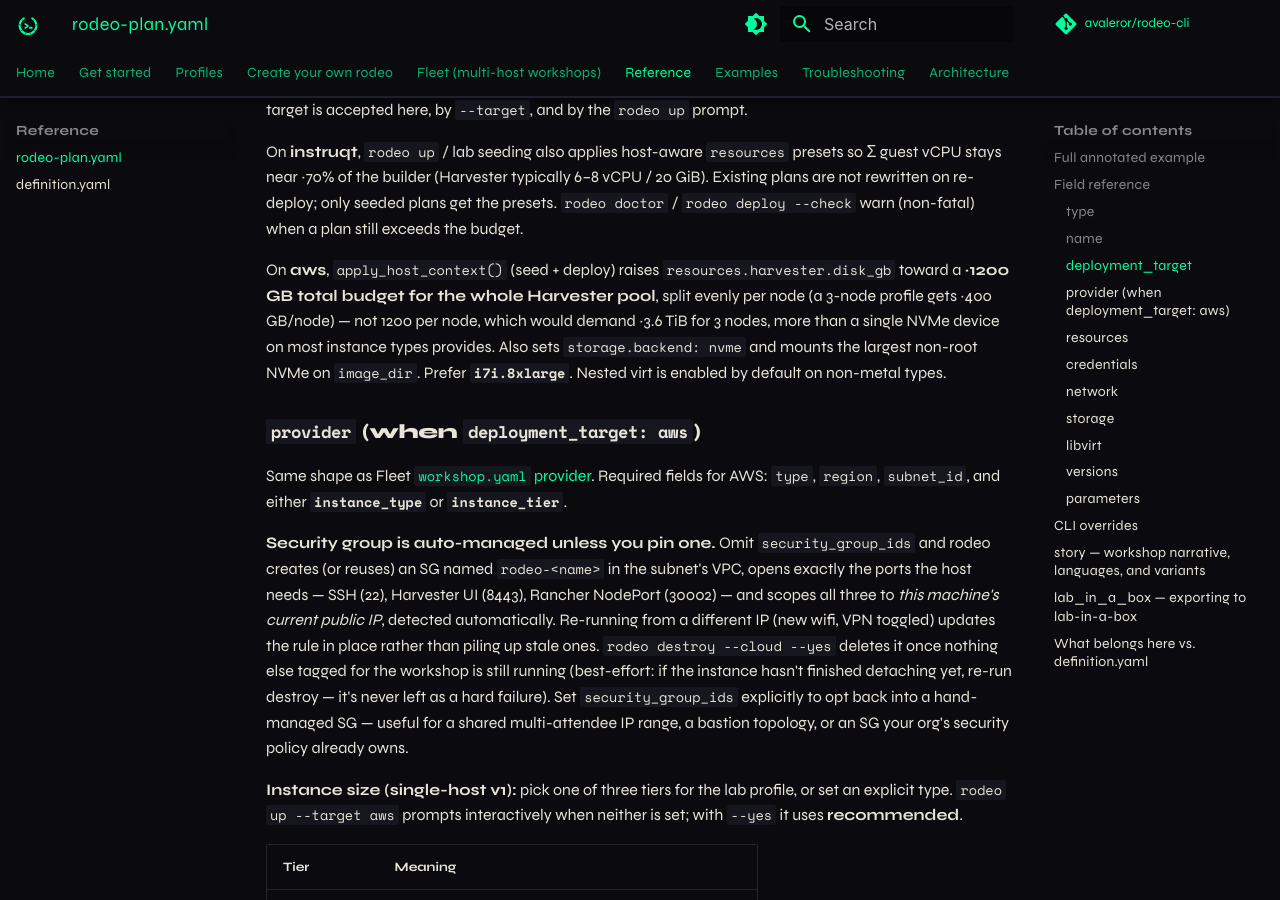
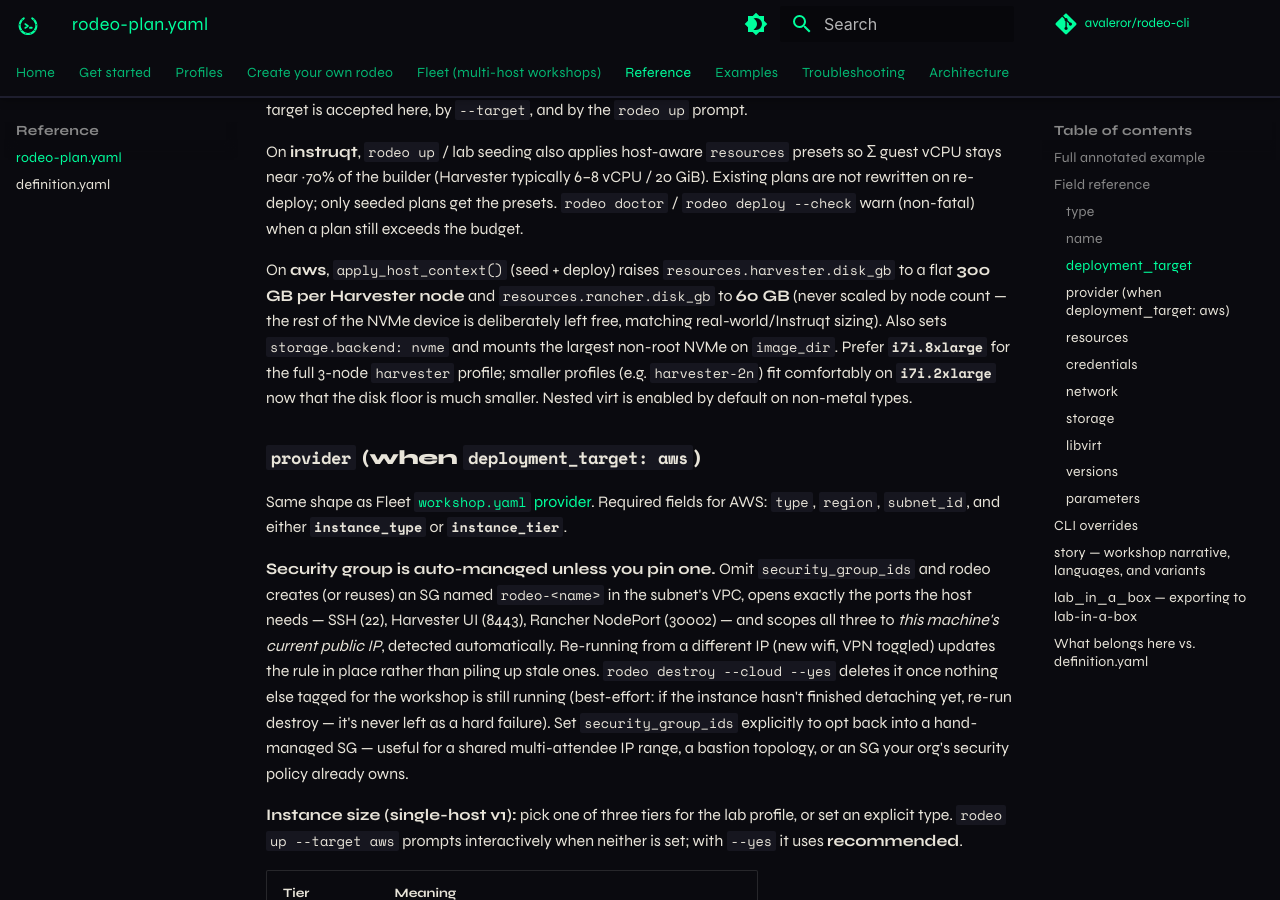
Before and after one commit to avaleror/rodeo-cli, an MkDocs documentation site: the page built from docs/reference/plan.md, in a window 1280 px wide and 900 px high, scrolled down 2846 px. Built offline with MkDocs 1.6.1 and Material for MkDocs 9.7.7, drawn with Linux system fonts in a browser that asks for light colours; comment, search, counter and statistics services are not loaded.

Commit message:
fix(aws): disk floor is a flat 300GB/Harvester-node, 60GB/Rancher-node, not a pool budget
Andres clarified after live-testing: real-world (Instruqt) sizing needs
300 GB per Harvester node and 60 GB for Rancher, full stop, leaving the
rest of the local NVMe device free. Two wrong models got tried today
before this: the original 2026-07-30 design floored Harvester at 1200
GB *per node* (~3.6 TiB for 3 nodes, more than one NVMe device
provides), and a same-day fix (192ee1b) treated 1200 GB as a *shared
pool budget* split across node count — closer, but still not what was
actually wanted, and needlessly complex (required resolving the real
node count via build_inventory at host-context time).

_ensure_harvester_disk_floor is back to the simple flat-per-flavor form
it started as, just with corrected (much smaller) values, and rancher
added to the floor table. AWS_HARVESTER_DISK_GB_TOTAL and
_count_flavor_nodes are gone — no longer needed.

Also right-sizes the AWS instance-tier catalog: harvester-2n's
'recommended' offer moves from i7i.8xlarge to i7i.2xlarge (8 vCPU / 64
GiB / ~1.75 TiB NVMe), matching its real ~660 GB disk need instead of
a NVMe device 5x larger than necessary. Profiles with a bigger guest
RAM sum (the full 3-node harvester profile, ~68 GiB) still need
i7i.8xlarge — untouched.

Co-Authored-By: Claude Sonnet 5 <noreply@anthropic.com>
Claude-Session: https://claude.ai/code/session_01Mr1xUVC1dk5Fo5VUjPTnAh

```diff
--- a/docs/reference/plan.md
+++ b/docs/reference/plan.md
@@ -124,11 +124,13 @@ Existing plans are not rewritten on re-deploy; only seeded plans get the presets
 `rodeo doctor` / `rodeo deploy --check` warn (non-fatal) when a plan still exceeds the budget.
 
 On **aws**, `apply_host_context()` (seed + deploy) raises `resources.harvester.disk_gb`
-toward a **~1200 GB total budget for the whole Harvester pool**, split evenly per node
-(a 3-node profile gets ~400 GB/node) — not 1200 per node, which would demand ~3.6 TiB
-for 3 nodes, more than a single NVMe device on most instance types provides. Also sets
-`storage.backend: nvme` and mounts the largest non-root NVMe on `image_dir`. Prefer
-**`i7i.8xlarge`**. Nested virt is enabled by default on non-metal types.
+to a flat **300 GB per Harvester node** and `resources.rancher.disk_gb` to **60 GB**
+(never scaled by node count — the rest of the NVMe device is deliberately left free,
+matching real-world/Instruqt sizing). Also sets `storage.backend: nvme` and mounts the
+largest non-root NVMe on `image_dir`. Prefer **`i7i.8xlarge`** for the full 3-node
+`harvester` profile; smaller profiles (e.g. `harvester-2n`) fit comfortably on
+**`i7i.2xlarge`** now that the disk floor is much smaller. Nested virt is enabled by
+default on non-metal types.
 
 ### `provider` (when `deployment_target: aws`)
 
```
Also changed, not shown: ROADMAP.md (+2 -2 lines), docs/architecture.md (+1 -1 lines), docs/examples/aws-fleet-claude-test-plan.md (+1 -1 lines), docs/examples/testing.md (+1 -1 lines), docs/fleet.md (+6 -5 lines), 3 other files.
